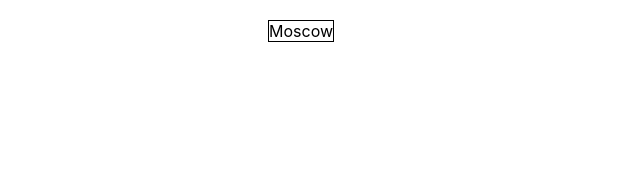
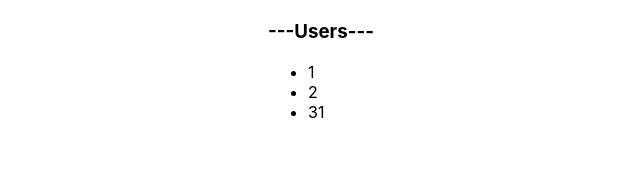
Before and after one commit to AShamshin/Accordion, a React (Create React App) app: page / in a window 1280 px wide. Shown: the top 172 px of the page, without its empty margins (72-712 px from the left). Built offline with nearby package versions, Linux system fonts and the light colour scheme.

Commit message:
16 - useReducer

```diff
--- a/src/App.tsx
+++ b/src/App.tsx
@@ -52,7 +52,7 @@ function App() {
         ]}
       /> */}
       <>
-        <Select
+        {/* <Select
           value={value}
           onChange={onChangeCallback}
           items={[
@@ -60,7 +60,7 @@ function App() {
             { title: 'London', value: '2' },
             { title: 'Paris', value: '3' },
           ]}
-        />
+        /> */}
         {/* <Select
           onChange={onChangeCallback}
           value={value}
@@ -74,7 +74,7 @@ function App() {
 
       {/* <UncontrolledAccordion titleValue={'Menu'} /> */}
 
-      {/* <UncontrolledAccordion titleValue={'Users'} /> */}
+      <UncontrolledAccordion titleValue={'Users'} />
 
       {/* <UncontrolledRating /> */}
     </div>
--- a/src/components/Accordion/UnControlledAccordion.tsx
+++ b/src/components/Accordion/UnControlledAccordion.tsx
@@ -1,23 +1,26 @@
-import { useState } from 'react';
+import { useReducer, useState } from 'react';
+import { reducer, TOGGLE_COLLAPSED } from './reducer';
 
 type AccordionPropsType = {
   titleValue: string;
-  //collapsed: boolean;
 };
 
 function UncontrolledAccordion(props: AccordionPropsType) {
-  const [collapsed, setCollapsed] = useState<boolean>(false);
-
+  //const [collapsed, setCollapsed] = useState<boolean>(false);
+  let [state, dispatch] = useReducer(reducer, { collapsed: false });
   return (
     <div>
       <AccordionTitle
         title={props.titleValue}
         onClick={() => {
-          setCollapsed(!collapsed);
+          dispatch({ type: TOGGLE_COLLAPSED });
         }}
+        // onClick={() => {
+        //   setCollapsed(!collapsed);
+        // }}
       />
 
-      {!collapsed && <AccordionBody />}
+      {!state.collapsed && <AccordionBody />}
     </div>
   );
 }
--- /dev/null
+++ b/src/components/Accordion/reducer.tsx
@@ -0,0 +1,19 @@
+type ActionType = {
+  type: string;
+};
+
+export const TOGGLE_COLLAPSED = 'TOGGLE-COLLAPSED';
+
+export type StateType = {
+  collapsed: boolean;
+};
+
+export const reducer = (state: StateType, action: ActionType): StateType => {
+  switch (action.type) {
+    case TOGGLE_COLLAPSED:
+      return { ...state, collapsed: !state.collapsed };
+
+    default:
+      throw new Error('Bad action type');
+  }
+};
```
Also changed, not shown: 2 other files (tests, documents, lock files or other folders).
